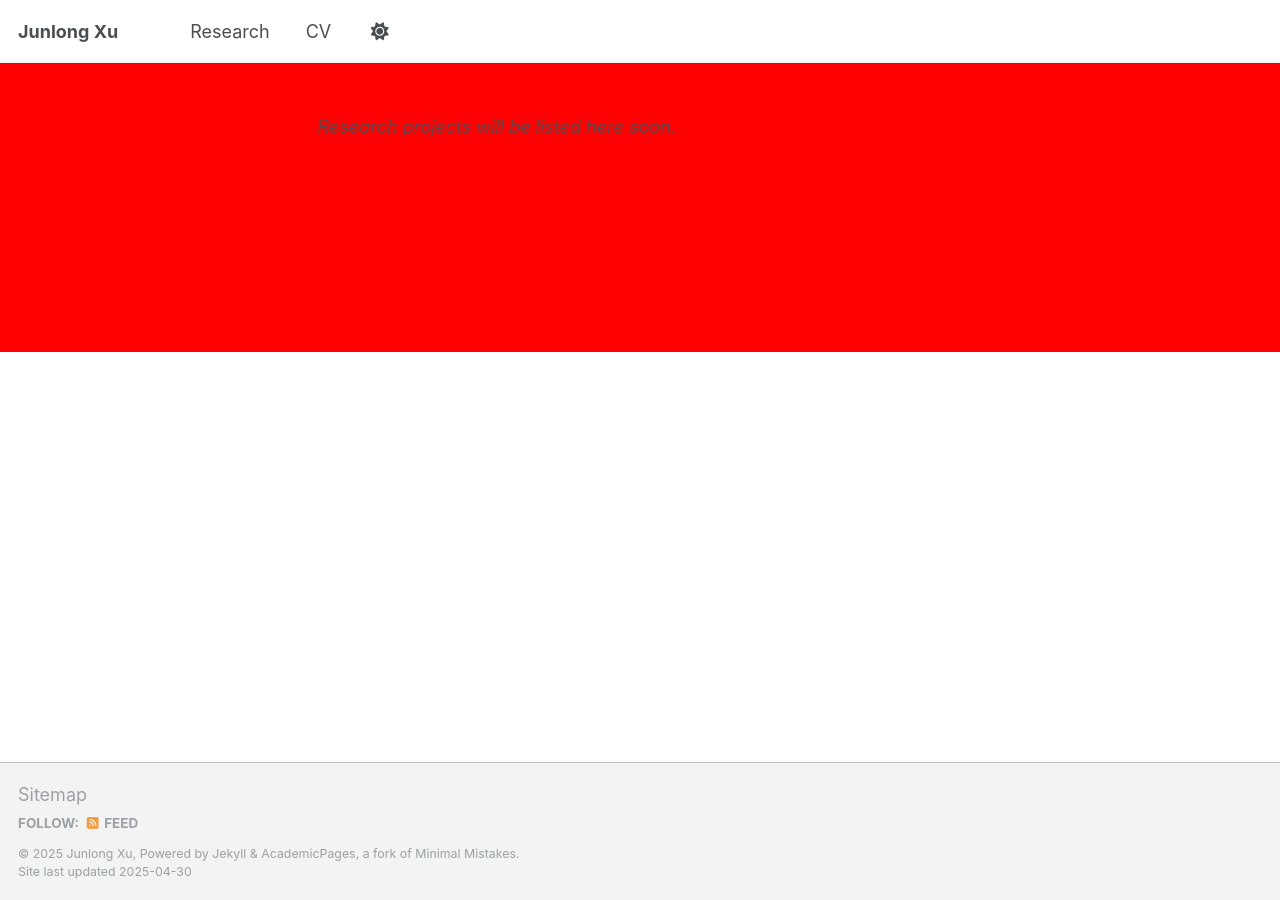
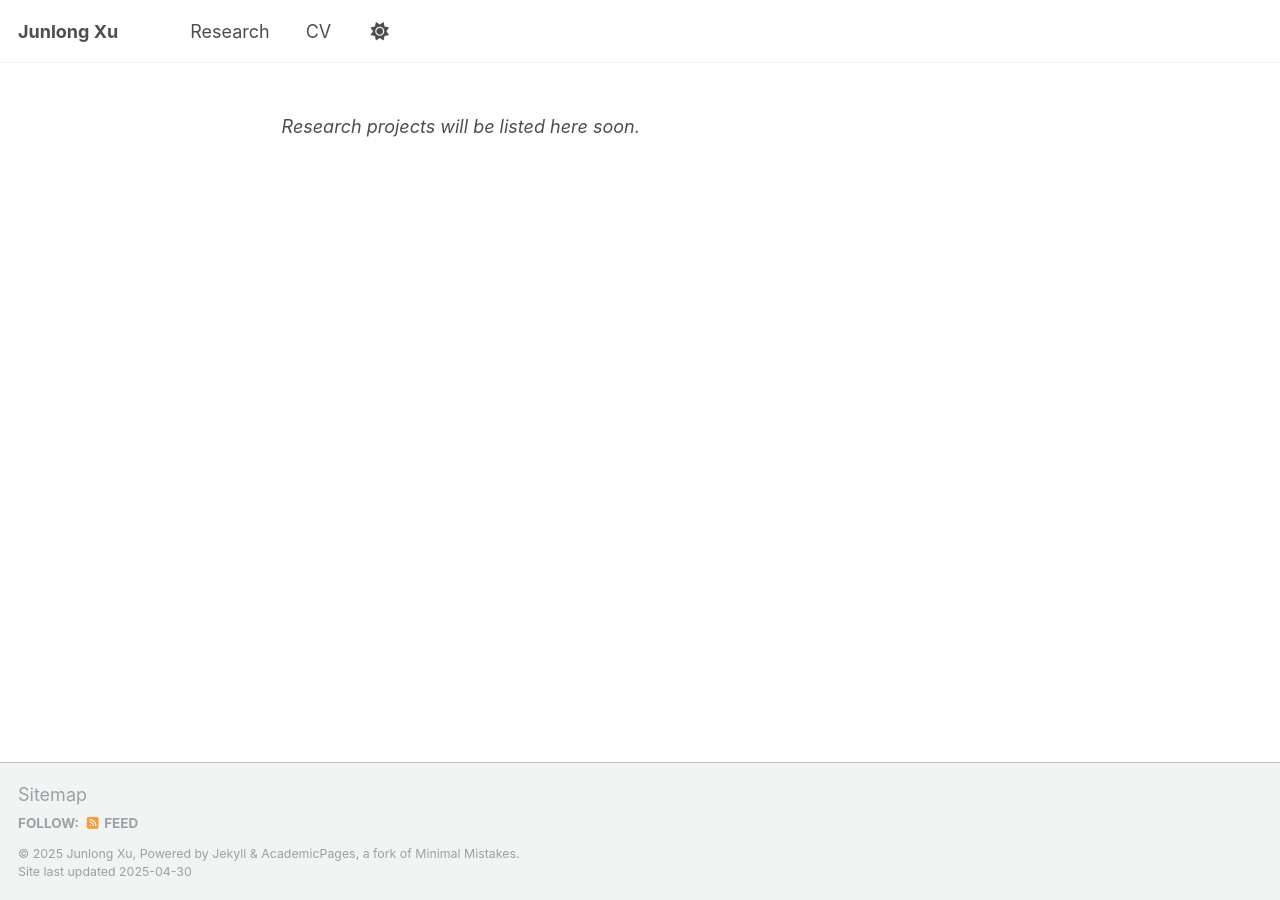
Before and after one commit to JunlongX/junlongx.github.io, a Jekyll site: the page built from _pages/publications.html, in a window 1280 px wide. Built offline with Jekyll 4.4.1, drawn with Linux system fonts in a browser that asks for light colours.

Commit message:
Update _custom.scss

```diff
--- a/_sass/_custom.scss
+++ b/_sass/_custom.scss
@@ -1,10 +1,5 @@
 .page--no-sidebar .page__inner-wrap {
   margin-left: 0 !important;
+  padding-left: 0 !important;
   max-width: 100% !important;
-  width: 100% !important;
-  padding-left: 2rem;
 }
-
-body {
-  background: red !important;
-}
```
